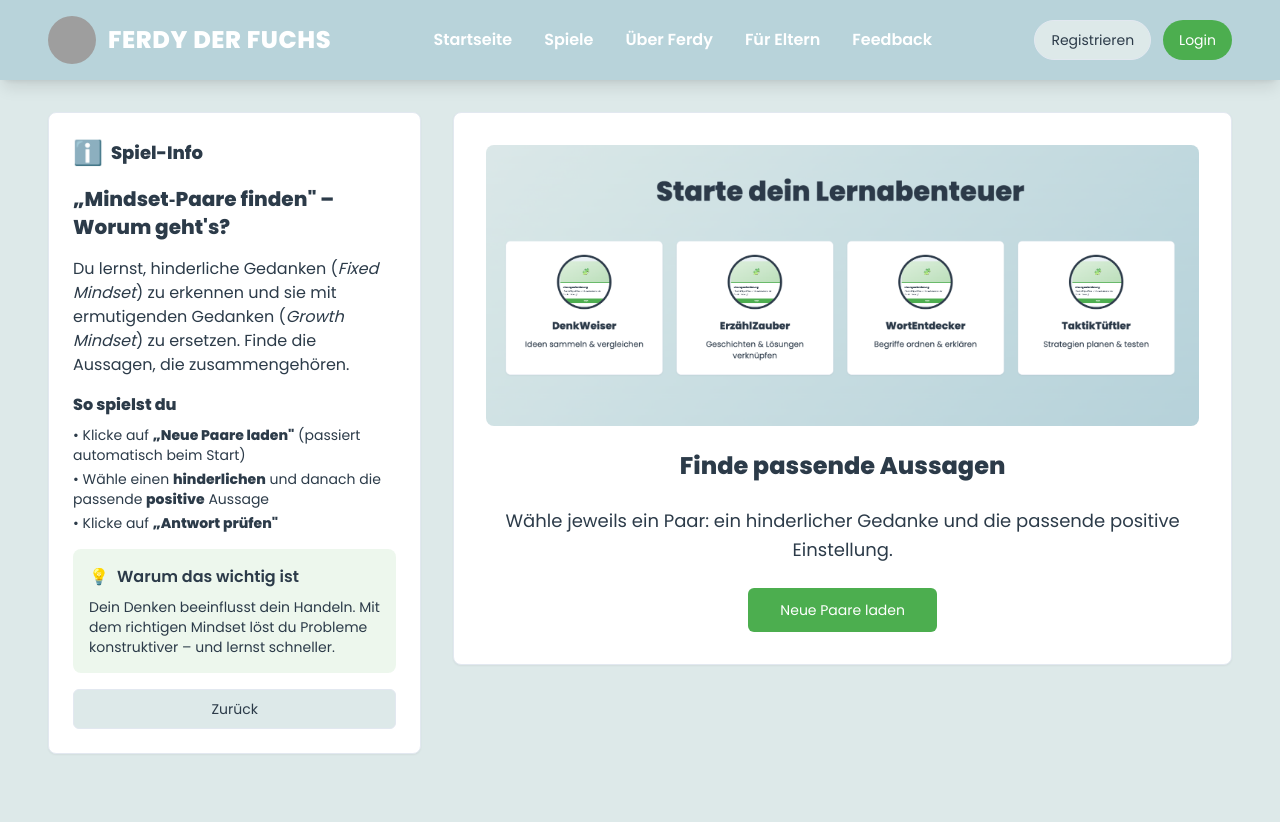
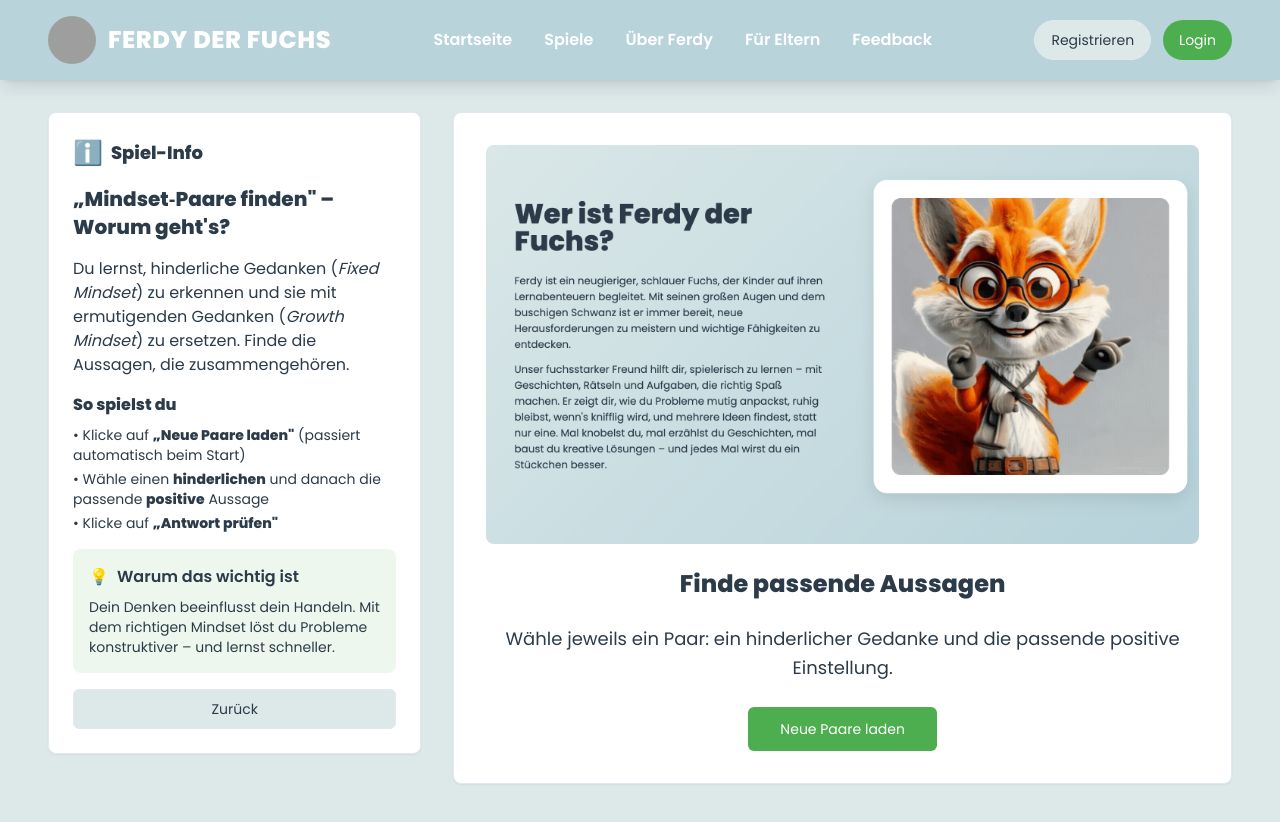
Before and after one commit to Katrin-919/brainsip, a React (Vite) app: page /paare-finden in a window 1280 px wide. Shown: the top 822 px of the page. Built offline with nearby package versions, Linux system fonts and the light colour scheme; grey boxes are pictures that could not be loaded.

Commit message:
Fix missing image file
The image `ferdy_puzzle.png` was not found. This commit adds the missing image file.

```diff
--- a/src/pages/PaareFinden.tsx
+++ b/src/pages/PaareFinden.tsx
@@ -195,7 +195,7 @@ export default function PaareFinden() {
                 {/* Header with Ferdy */}
                 <div className="text-center mb-6">
                   <img
-                    src="/lovable-uploads/f402e6b2-cfe9-4c7d-9969-484f52c0ccec.png"
+                    src="/lovable-uploads/baed1d19-cefc-427e-9413-c5bb9584cb84.png"
                     alt="Ferdy Puzzle"
                     className="w-70 h-85 mx-auto rounded-lg object-cover"
                   />
```
